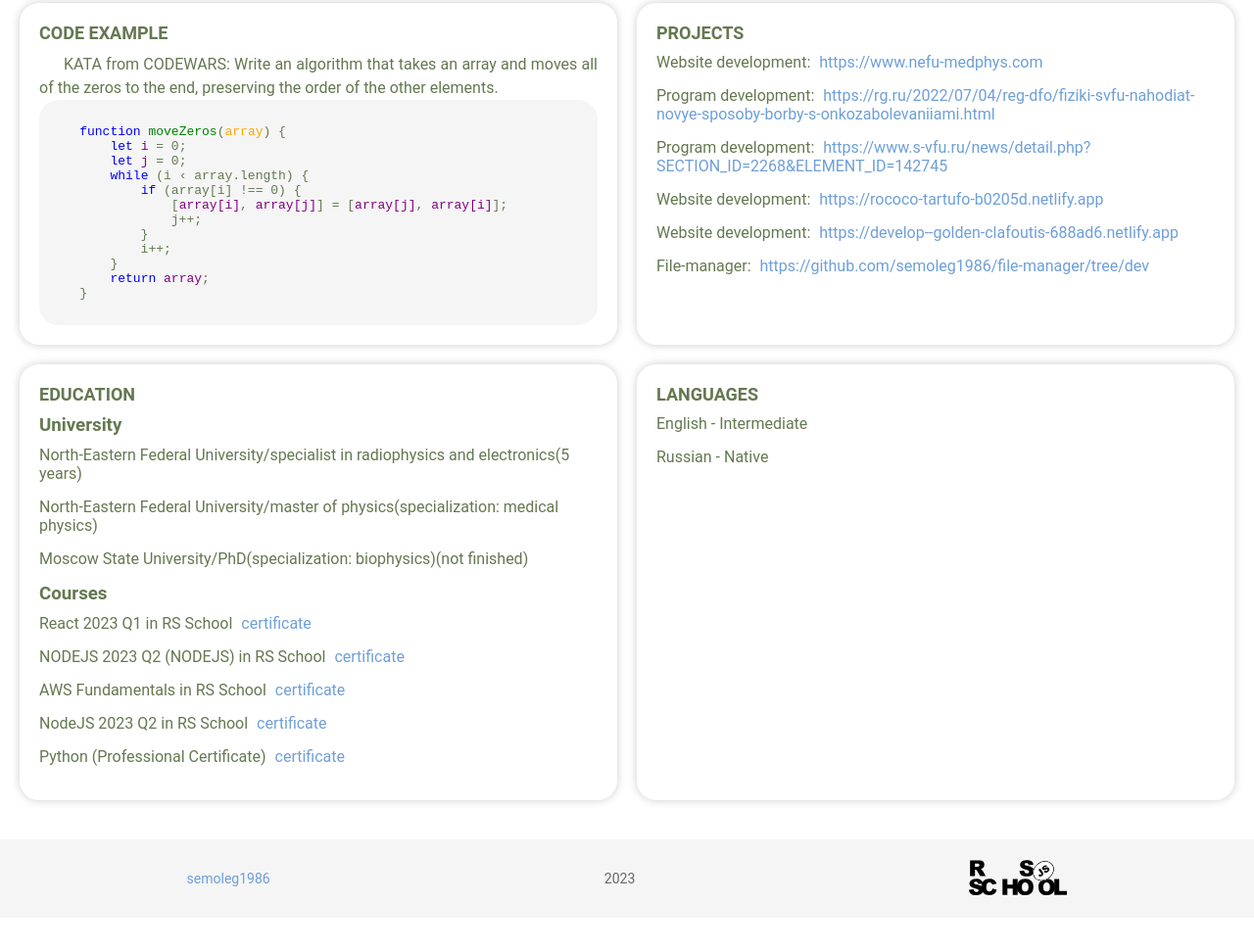
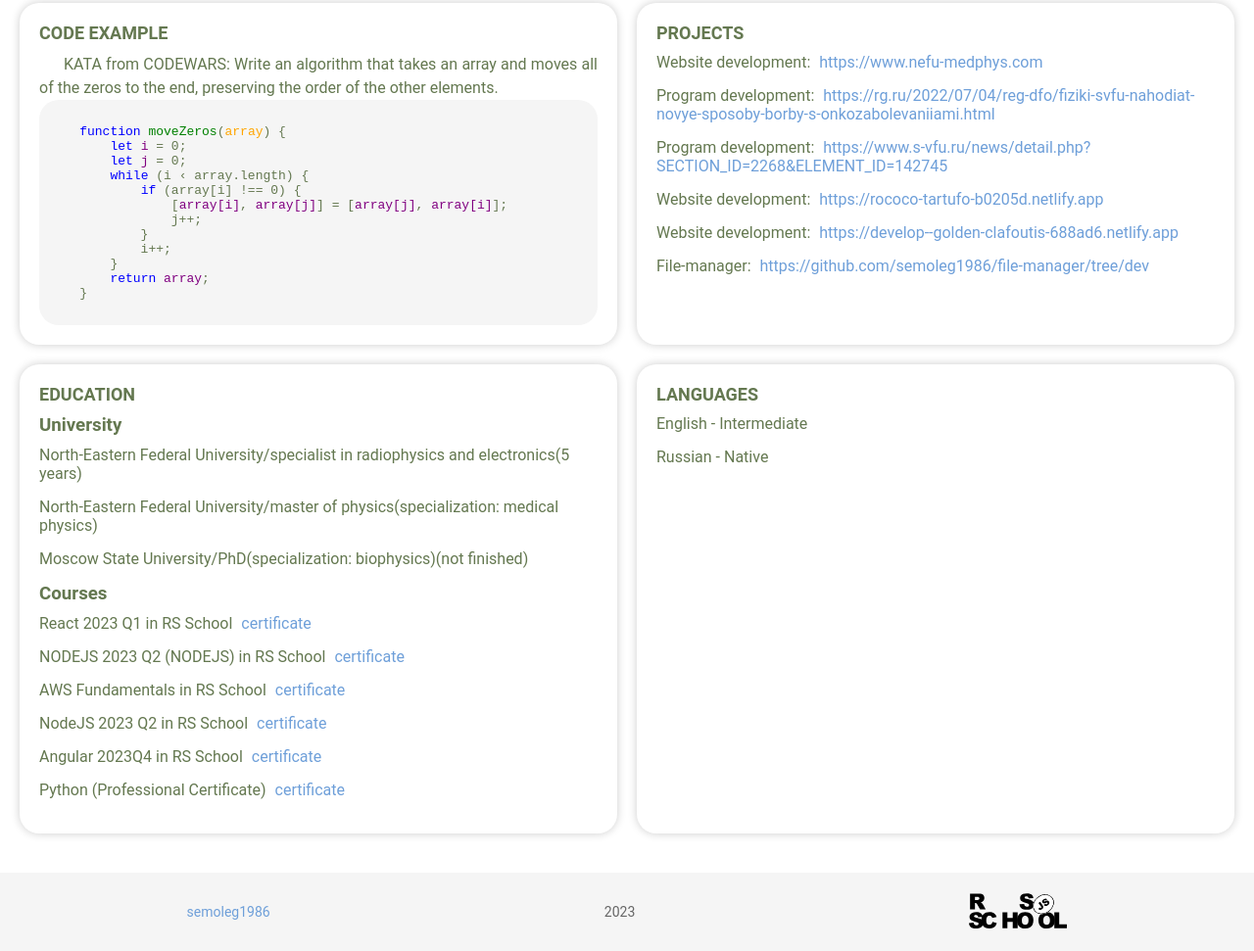
Before and after one commit to semoleg1986/rsschool-cv, a plain HTML site: page index.html in a window 1280 px wide. Shown: the part 1016-1987 px from the top of the page at 98% size. Before the commit the page ends 1953 px from the top, so only its background shows below. Drawn offline with Linux system fonts and the light colour scheme.

Commit message:
feat: add certif.

```diff
--- a/index.html
+++ b/index.html
@@ -158,6 +158,9 @@
                             <li>NodeJS 2023 Q2 in RS School
                                 <a class="projects-link" href="https://app.rs.school/certificate/cxwnq4hz">certificate</a>
                             </li>
+                            <li>Angular 2023Q4 in RS School
+                                <a class="projects-link" href="https://app.rs.school/certificate/2oxj2ijf">certificate</a>
+                            </li>
                             <li>Python (Professional Certificate)
                                 <a class="projects-link" href="https://www.coursera.org/account/accomplishments/specialization/certificate/R6E5ZGLTXPBT">certificate</a>
                             </li>
```
Also changed, not shown: 1 other file.
